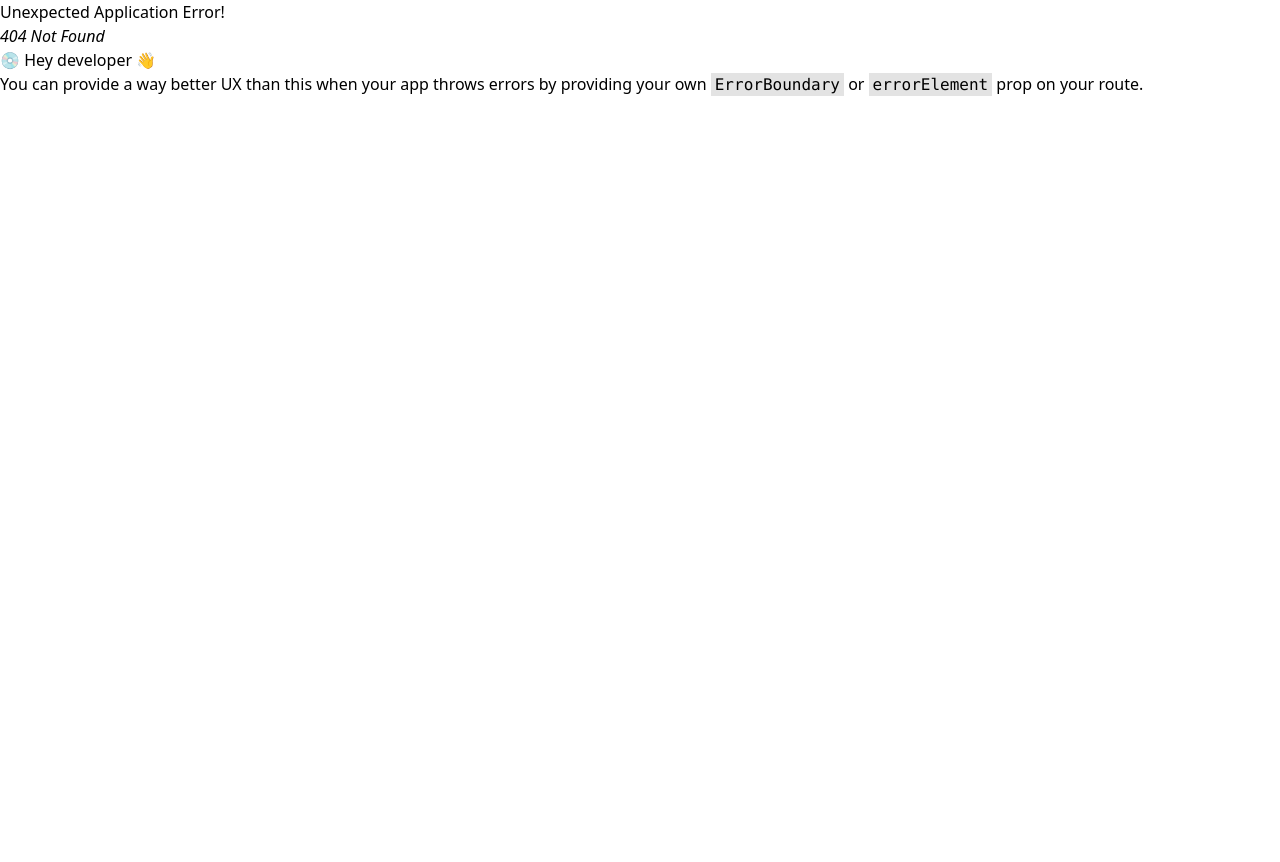
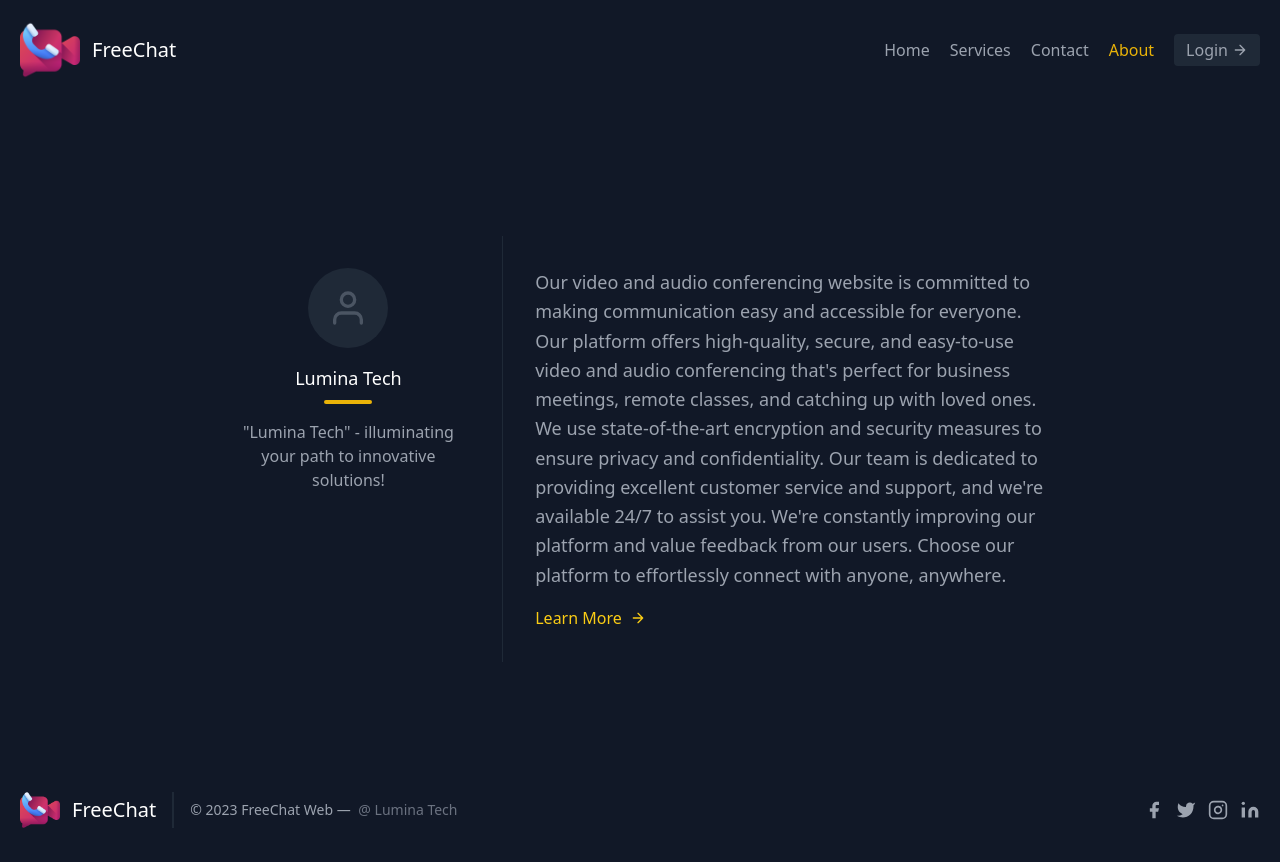
Before and after one commit to DevyManish/FreeChat, a React (Vite) app: page /about in a window 1280 px wide. Before the commit this address had no page. Before the commit the page ends 800 px from the top, so only its background shows below. Built offline with nearby package versions, Linux system fonts and the light colour scheme.

Commit message:
ui fixed

```diff
--- a/src/components/Header.jsx
+++ b/src/components/Header.jsx
@@ -25,7 +25,7 @@ const Header = () => {
             to="/"
             className={({ isActive }) =>
               `mr-5 duration-200 ${
-                isActive ? "text-customPink" : ""
+                isActive ? "text-customColor" : ""
               } hover:text-white`
             }
           >
@@ -35,7 +35,7 @@ const Header = () => {
             to="/services"
             className={({ isActive }) =>
               `mr-5 duration-200 ${
-                isActive ? "text-customPink" : ""
+                isActive ? "text-customColor" : ""
               } hover:text-white`
             }
           >
@@ -45,7 +45,7 @@ const Header = () => {
             to="/contact"
             className={({ isActive }) =>
               `mr-5 duration-200 ${
-                isActive ? "text-customPink" : ""
+                isActive ? "text-customColor" : ""
               } hover:text-white`
             }
           >
@@ -55,7 +55,7 @@ const Header = () => {
             to="/about"
             className={({ isActive }) =>
               `mr-5 duration-200 ${
-                isActive ? "text-customPink" : ""
+                isActive ? "text-customColor" : ""
               } hover:text-white`
             }
           >
--- a/src/main.jsx
+++ b/src/main.jsx
@@ -8,13 +8,14 @@ import {
   createBrowserRouter,
   createRoutesFromElements,
 } from "react-router-dom";
-import  { Home, Contact } from "./pages"
+import  { Home, Contact, About} from "./pages"
 
 const router = createBrowserRouter(
   createRoutesFromElements(
     <Route path="/" element={<App />}>
       <Route path="" element={<Home />} />
       <Route path="contact" element={<Contact />} />
+      <Route path="about" element={<About />} />
     </Route>
   )
 );
--- /dev/null
+++ b/src/pages/About.jsx
@@ -0,0 +1,71 @@
+import React from "react";
+
+const About = () => {
+  return (
+    <section className="text-gray-400 bg-gray-900 body-font">
+      <div className="container px-5 py-24 mx-auto flex flex-col">
+        <div className="lg:w-4/6 mx-auto">
+          <div className="flex flex-col sm:flex-row mt-10">
+            <div className="sm:w-1/3 text-center sm:pr-8 sm:py-8">
+              <div className="w-20 h-20 rounded-full inline-flex items-center justify-center bg-gray-800 text-gray-600">
+                <svg
+                  fill="none"
+                  stroke="currentColor"
+                  strokeLinecap="round"
+                  strokeLinejoin="round"
+                  strokeWidth={2}
+                  className="w-10 h-10"
+                  viewBox="0 0 24 24"
+                >
+                  <path d="M20 21v-2a4 4 0 00-4-4H8a4 4 0 00-4 4v2" />
+                  <circle cx={12} cy={7} r={4} />
+                </svg>
+              </div>
+              <div className="flex flex-col items-center text-center justify-center">
+                <h2 className="font-medium title-font mt-4 text-white text-lg">
+                  Lumina Tech
+                </h2>
+                <div className="w-12 h-1 bg-yellow-500 rounded mt-2 mb-4" />
+                <p className="text-base text-gray-400">
+                  "Lumina Tech" - illuminating your path to innovative
+                  solutions!
+                </p>
+              </div>
+            </div>
+            <div className="sm:w-2/3 sm:pl-8 sm:py-8 sm:border-l border-gray-800 sm:border-t-0 border-t mt-4 pt-4 sm:mt-0 text-center sm:text-left">
+              <p className="leading-relaxed text-lg mb-4">
+                Our video and audio conferencing website is committed to making
+                communication easy and accessible for everyone. Our platform
+                offers high-quality, secure, and easy-to-use video and audio
+                conferencing that's perfect for business meetings, remote
+                classes, and catching up with loved ones. We use
+                state-of-the-art encryption and security measures to ensure
+                privacy and confidentiality. Our team is dedicated to providing
+                excellent customer service and support, and we're available 24/7
+                to assist you. We're constantly improving our platform and value
+                feedback from our users. Choose our platform to effortlessly
+                connect with anyone, anywhere.
+              </p>
+              <a className="text-yellow-400 inline-flex items-center">
+                Learn More
+                <svg
+                  fill="none"
+                  stroke="currentColor"
+                  strokeLinecap="round"
+                  strokeLinejoin="round"
+                  strokeWidth={2}
+                  className="w-4 h-4 ml-2"
+                  viewBox="0 0 24 24"
+                >
+                  <path d="M5 12h14M12 5l7 7-7 7" />
+                </svg>
+              </a>
+            </div>
+          </div>
+        </div>
+      </div>
+    </section>
+  );
+};
+
+export default About;
--- a/src/pages/Contact.jsx
+++ b/src/pages/Contact.jsx
@@ -1,11 +1,63 @@
-import React from 'react'
+import React from "react";
 
 const Contact = () => {
   return (
-    <div>
-      <p>Contact</p>
-    </div>
-  )
-}
+    <section className="text-gray-400 bg-gray-900 body-font relative">
+      <div className="absolute inset-0 bg-gray-900">
+        <iframe
+          title="map"
+          width="100%"
+          height="100%"
+          frameBorder={0}
+          marginHeight={0}
+          marginWidth={0}
+          scrolling="no"
+          src="https://www.google.com/maps/embed?pb=!1m18!1m12!1m3!1d29405.167912296816!2d88.42116460000001!3d22.88953225!2m3!1f0!2f0!3f0!3m2!1i1024!2i768!4f13.1!3m3!1m2!1s0x39f896a1910e4387%3A0xe762ecc698e4c859!2sNaihati%2C%20Kolkata%2C%20West%20Bengal!5e0!3m2!1sen!2sin!4v1709166945719!5m2!1sen!2sin"
+          style={{ filter: "grayscale(1) contrast(1.2) opacity(0.16)" }}
+        />
+      </div>
+      <div className="container px-5 py-24 mx-auto flex">
+        <div className="lg:w-1/3 md:w-1/2 bg-gray-900 shadow-md rounded-lg p-8 flex flex-col md:ml-auto w-full mt-10 md:mt-0 relative z-10">
+          <h2 className="text-white text-lg mb-1 font-medium title-font">
+            Feedback
+          </h2>
+          <p className="leading-relaxed mb-5">
+            Please take a moment to share your thoughts and help us serve you
+            better.
+          </p>
+          <div className="relative mb-4">
+            <label htmlFor="email" className="leading-7 text-sm text-gray-400">
+              Email
+            </label>
+            <input
+              type="email"
+              id="email"
+              name="email"
+              className="w-full bg-gray-800 rounded border border-gray-700 focus:border-indigo-500 focus:ring-2 focus:ring-indigo-900 text-base outline-none text-gray-100 py-1 px-3 leading-8 transition-colors duration-200 ease-in-out"
+            />
+          </div>
+          <div className="relative mb-4">
+            <label
+              htmlFor="message"
+              className="leading-7 text-sm text-gray-400"
+            >
+              Message
+            </label>
+            <textarea
+              id="message"
+              name="message"
+              className="w-full bg-gray-800 rounded border border-gray-700 focus:border-indigo-500 focus:ring-2 focus:ring-indigo-900 h-32 text-base outline-none text-gray-100 py-1 px-3 resize-none leading-6 transition-colors duration-200 ease-in-out"
+              defaultValue={""}
+            />
+          </div>
+          <button className="text-white bg-indigo-500 border-0 py-2 px-6 focus:outline-none hover:bg-indigo-600 rounded text-lg">
+            Submit
+          </button>
+          {/* <p class="text-xs text-gray-400 text-opacity-90 mt-3">Chicharrones blog helvetica normcore iceland tousled brook viral artisan.</p> */}
+        </div>
+      </div>
+    </section>
+  );
+};
 
-export default Contact
+export default Contact;
--- a/src/pages/index.js
+++ b/src/pages/index.js
@@ -1,4 +1,5 @@
 import Home from "./Home";
 import Contact from "./Contact";
+import About from "./About";
 
-export { Home, Contact };
+export { Home, Contact, About};
--- a/tailwind.config.js
+++ b/tailwind.config.js
@@ -7,7 +7,7 @@ export default {
   theme: {
     extend: {
       colors: {
-        customPink: '#4285F4',
+        customColor: '#EAB308',
       },
     },
   },
```
